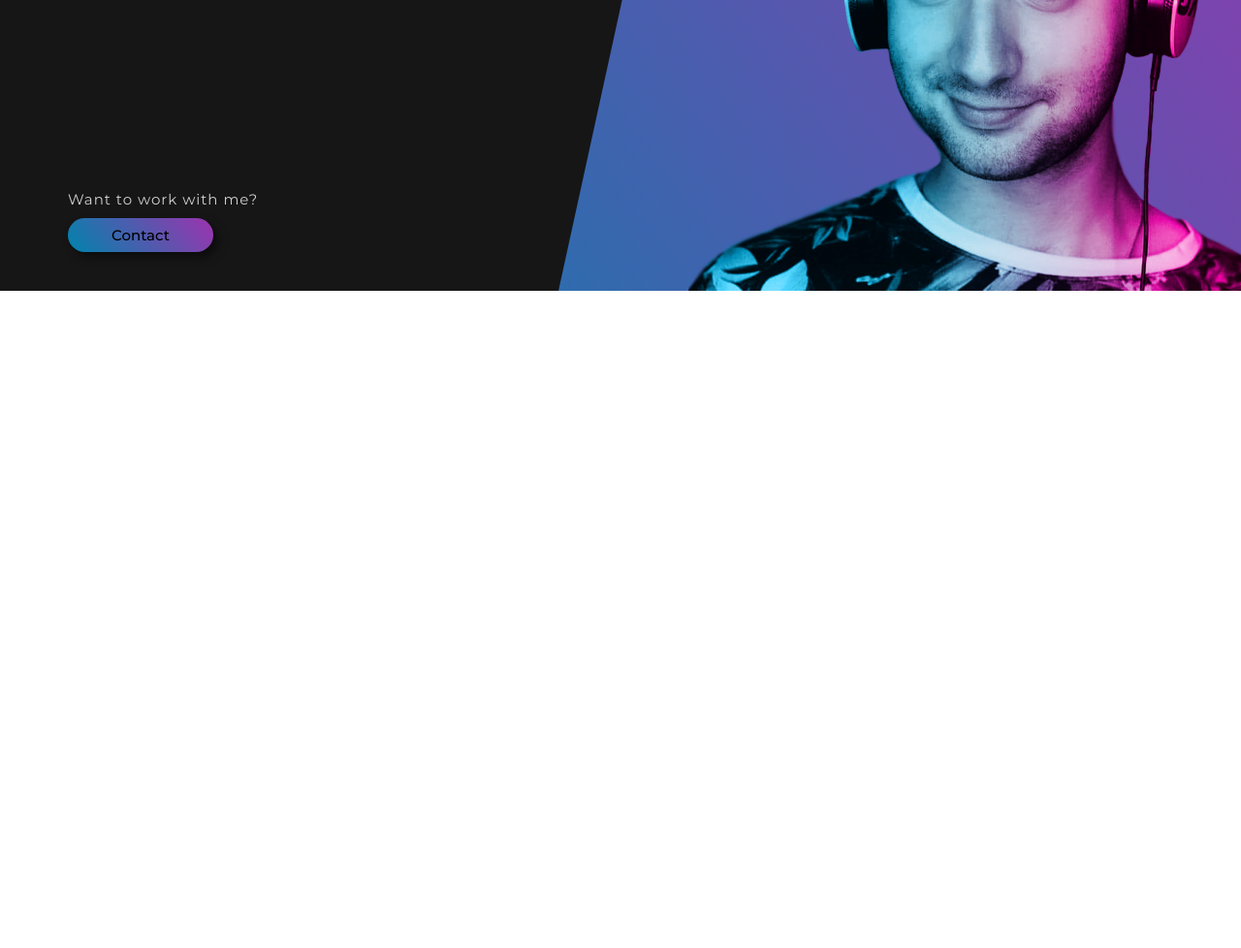
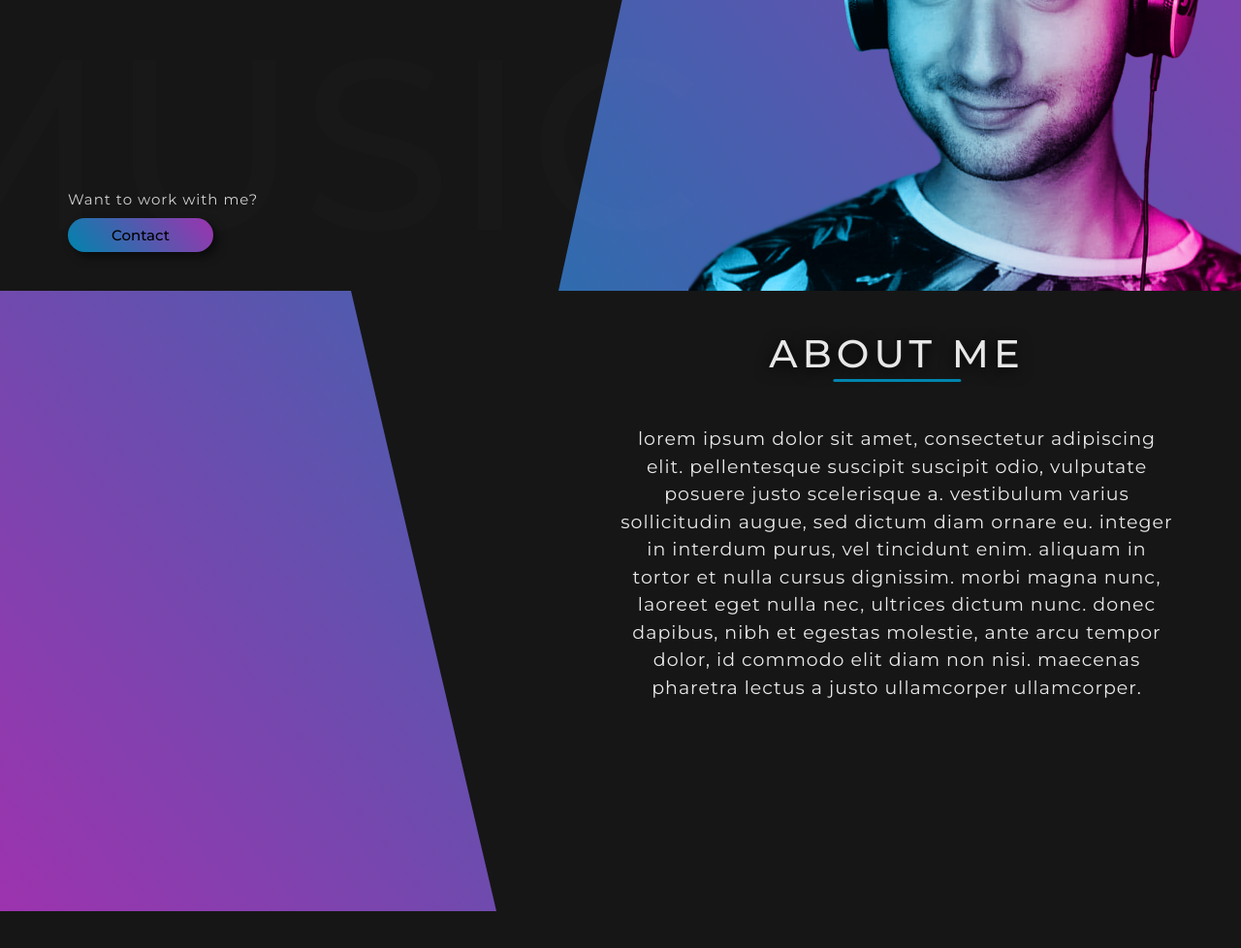
Before and after one commit to Michal-J-Kolodziej/oskartt-website, a Gatsby site in the folder website/oskartt-website/: page / in a window 1280 px wide. Shown: the part 500-1478 px from the top of the page at 97% size. Before the commit the page ends 800 px from the top, so only its background shows below. Built offline with nearby package versions, Linux system fonts and the light colour scheme; Gatsby itself is replaced by a stand-in of ours.

Commit message:
aboutme-section-added

```diff
--- /dev/null
+++ b/website/oskartt-website/src/components/About_section/AboutSection.js
@@ -0,0 +1,108 @@
+import React from 'react';
+import styled from 'styled-components';
+import StyledSectionTitle from '../Styled_section_title/StyledSectionTitle';
+import StyledParagraph from '../Styled_paragraph/StyledParagraph';
+
+const StyledWrapper = styled.div`
+    position: relative;
+    display: grid;
+    grid-template-columns: 1fr;
+    grid-template-rows: 1fr;
+    background-color: ${({theme}) => theme.colors.black};
+
+
+    padding: 50px 30px;
+    height: 600px;
+
+
+    ${({theme}) => theme.media.tablet`
+        padding: 40px 70px;
+        height: 100vh;
+
+        background-image: linear-gradient(232deg, ${({theme}) => theme.colors.blue} 0%, ${({theme}) => theme.colors.violet} 100%);
+
+        grid-template-columns: 1fr 1fr;
+        grid-template-rows: 1fr;
+
+        ::before {
+            position: absolute;
+            right: 0;
+            bottom: 0;
+            box-sizing: content-box;
+            content: '';
+            display: block;
+            width: 60%;
+            border-right: 0px solid transparent;
+            border-left: 150px solid transparent;
+            border-top: 100vh solid ${({theme}) => theme.colors.black};
+        }
+    `}
+
+    ${({theme}) => theme.media.desktop`
+        height: 80vh;
+
+        ::before {
+
+            border-top: 80vh solid ${({theme}) => theme.colors.black};
+        }
+    `}
+
+`;
+
+const StyledContentContainer = styled.div`
+
+    z-index: 1;
+
+    ${({theme}) => theme.media.tablet`
+        grid-column: 2/3;
+    `}
+
+`;
+
+const StyledTitle = styled(StyledSectionTitle)`
+
+    font-size: 20px;
+
+    ${({theme}) => theme.media.tablet`
+        font-size: 30px;
+    `}
+
+    ${({theme}) => theme.media.desktop`
+        font-size: 40px;
+    `}
+`;
+
+
+const StyledP = styled(StyledParagraph)`
+    font-size: 15px;
+    margin-top: 50px;
+
+    ${({theme}) => theme.media.tablet`
+        font-size: 18px;
+    `}
+
+    ${({theme}) => theme.media.desktop`
+        font-size: 19px;
+    `}
+`;
+
+const paragraphText = `lorem ipsum dolor sit amet, consectetur adipiscing elit. pellentesque suscipit suscipit odio, vulputate posuere justo scelerisque a. vestibulum varius sollicitudin augue, sed dictum diam ornare eu. integer in interdum purus, vel tincidunt enim. aliquam in tortor et nulla cursus dignissim. morbi magna nunc, laoreet eget nulla nec, ultrices dictum nunc. donec dapibus, nibh et egestas molestie, ante arcu tempor dolor, id commodo elit diam non nisi. maecenas pharetra lectus a justo ullamcorper ullamcorper.`;
+
+const AboutSection = () => {
+    return (
+        <StyledWrapper height={"75vh"}>
+            <StyledContentContainer>
+                <StyledTitle
+                    underlineColor={'blue'}
+                >
+                    about me
+                </StyledTitle>
+                <StyledP>
+                    {paragraphText}
+                </StyledP>
+            </StyledContentContainer>
+        </StyledWrapper>
+    )
+}
+
+export default AboutSection;
--- a/website/oskartt-website/src/components/Hero_wrapper/HeroWrapper.js
+++ b/website/oskartt-website/src/components/Hero_section/HeroSection.js
@@ -9,11 +9,11 @@ const StyledWrapper = styled.div`
     grid-template-columns: 1fr;
     grid-template-rows: 1fr;
 
-    /* position: relative; */
     background-image: linear-gradient(232deg, ${({theme}) => theme.colors.violet} 0%, ${({theme}) => theme.colors.blue} 100%);
 
     padding: 50px 30px;
     height: ${({height}) => height ? height : '100vh'};
+
 
     ${({theme}) => theme.media.tablet`
         padding: 40px 70px;
@@ -22,6 +22,18 @@ const StyledWrapper = styled.div`
     ${({theme}) => theme.media.desktop`
         grid-template-columns: 1fr 1fr;
         grid-template-rows: 1fr;
+
+        ::after {
+            position: absolute;
+            bottom: 0;
+            left: -10%;
+            content: "music";
+            text-transform: uppercase;
+            font-size: 250px;
+            color: rgba(255, 255, 255, 0.01);
+            letter-spacing: 1px;
+            font-weight: ${({theme}) => theme.font.medium};
+        }
     `}
 
     ::before {
@@ -43,7 +55,6 @@ const StyledWrapper = styled.div`
             border-right: 175px solid transparent;
             border-top: 100vh solid ${({theme}) => theme.colors.black};
         `}
-
     }
 
 `;
@@ -154,6 +165,8 @@ const StyledButton = styled.button`
     border-radius: 25px;
     box-shadow: 5px 5px 10px rgba(0, 0, 0, 0.5);
     background-image: linear-gradient(232deg, ${({theme}) => theme.colors.violet} 0%, ${({theme}) => theme.colors.blue} 100%);
+    cursor: pointer;
+
 
     ${({theme}) => theme.media.tablet`
         font-size: 13px;
@@ -163,11 +176,16 @@ const StyledButton = styled.button`
         width: 150px;
         height: 35px;
         font-size: 15px;
+
+        &:hover {
+            box-shadow: 5px 5px 10px rgba(0, 0, 0, 0.8);
+        }
+
     `}
 `;
 
 
-const HeroWrapper = ({image}) => {
+const HeroSection = ({image}) => {
     return (
         <StyledWrapper>
             <StyledHeroTextContainer>
@@ -186,4 +204,4 @@ const HeroWrapper = ({image}) => {
     )
 }
 
-export default HeroWrapper;
+export default HeroSection;
--- /dev/null
+++ b/website/oskartt-website/src/components/Numbers_section/NumbersSection.js
@@ -0,0 +1,13 @@
+import React from 'react';
+import styled from 'styled-components';
+import SectionWrapper from '../Section_wrapper/SectionWrapper';
+
+const NumberSection = () => {
+    return (
+        <SectionWrapper>
+
+        </SectionWrapper>
+    )
+}
+
+export default NumberSection;
--- a/website/oskartt-website/src/components/Section_wrapper/SectionWrapper.js
+++ b/website/oskartt-website/src/components/Section_wrapper/SectionWrapper.js
@@ -3,7 +3,7 @@ import styled from 'styled-components';
 
 const StyledWrapper = styled.section`
     padding: 50px 30px;
-    height: ${({height}) => height ? height : '100vh'};
+    min-height: ${({height}) => height ? height : '100vh'};
     background-color: ${({theme}) => theme.colors.black};
 
     ${({theme}) => theme.media.tablet`
--- /dev/null
+++ b/website/oskartt-website/src/components/Styled_paragraph/StyledParagraph.js
@@ -0,0 +1,20 @@
+import React from 'react';
+import styled from 'styled-components';
+
+const StyledP = styled.p`
+    color: rgba(${({theme}) => theme.colors.white90});
+    letter-spacing: 1px;
+    font-weight: ${({theme}) => theme.font.regular};
+    text-align: center;
+    line-height: 150%;
+`;
+
+const StyledParagraph = ({className, children}) => {
+    return (
+        <StyledP className={className}>
+            {children}
+        </StyledP>
+    )
+}
+
+export default StyledParagraph;
--- /dev/null
+++ b/website/oskartt-website/src/components/Styled_section_title/StyledSectionTitle.js
@@ -0,0 +1,38 @@
+import React from 'react';
+import styled from 'styled-components';
+
+const StyledH2 = styled.h2`
+    position: relative;
+    left: 50%;
+    transform: translateX(-50%);
+    text-transform: uppercase;
+    color: rgba(${({theme}) => theme.colors.white90});
+    letter-spacing: 5px;
+    font-weight: ${({theme}) => theme.font.medium};
+    text-shadow: 0 3px 15px black;
+
+    /* make h2 the size of its text */
+    display: inline-block;
+
+    ::after {
+        display: block;
+        content: '';
+        position: absolute;
+        bottom: -5px;
+        left: 50%;
+        transform: translateX(-50%);
+
+        width: 50%;
+        height: 3px;
+        background-color: ${({theme, underlineColor}) => theme.colors[underlineColor]};
+        border-radius: 5px;
+    }
+`;
+
+const StyledSectionTitle = ({underlineColor, children, className}) => {
+    return (
+        <StyledH2 className={className} underlineColor={underlineColor} >{children}</StyledH2>
+    )
+}
+
+export default StyledSectionTitle;
--- a/website/oskartt-website/src/pages/index.js
+++ b/website/oskartt-website/src/pages/index.js
@@ -1,15 +1,20 @@
 import React from "react"
 import Layout from "../components/Layout/Layout";
 import Header from "../components/Header/Header";
-import HeroWrapper from "../components/Hero_wrapper/HeroWrapper";
+import HeroSection from "../components/Hero_section/HeroSection";
+import AboutSection from "../components/About_section/AboutSection";
 import { graphql } from "gatsby";
+import NumberSection from "../components/Numbers_section/NumbersSection";
+
 
 
 const IndexPage = ({data}) => {
   return (
     <Layout>
       <Header/>
-      <HeroWrapper image={data} />
+      <HeroSection image={data} />
+      <AboutSection />
+      <NumberSection />
     </Layout>
   )
 }
```
Also changed, not shown: 1 other file.
